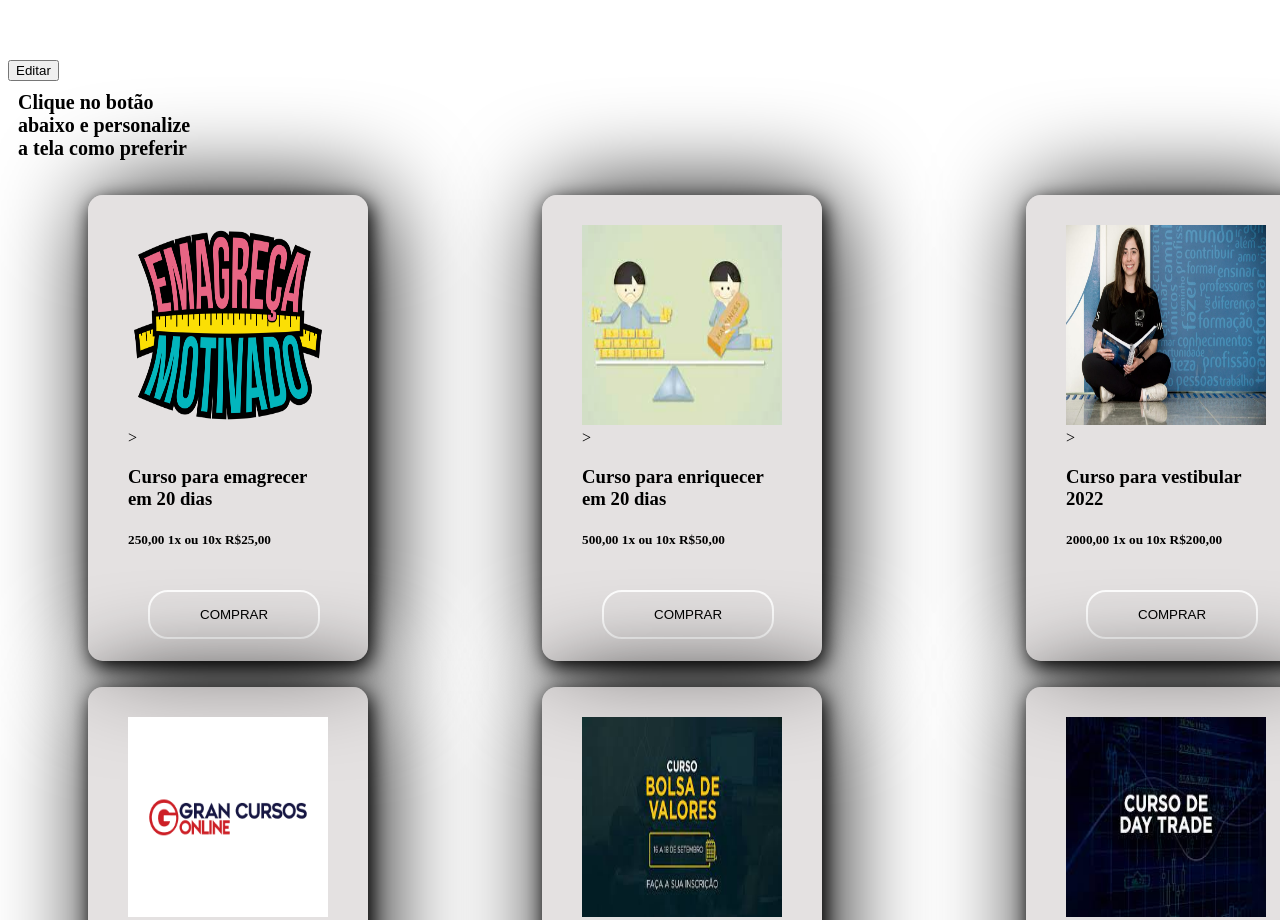
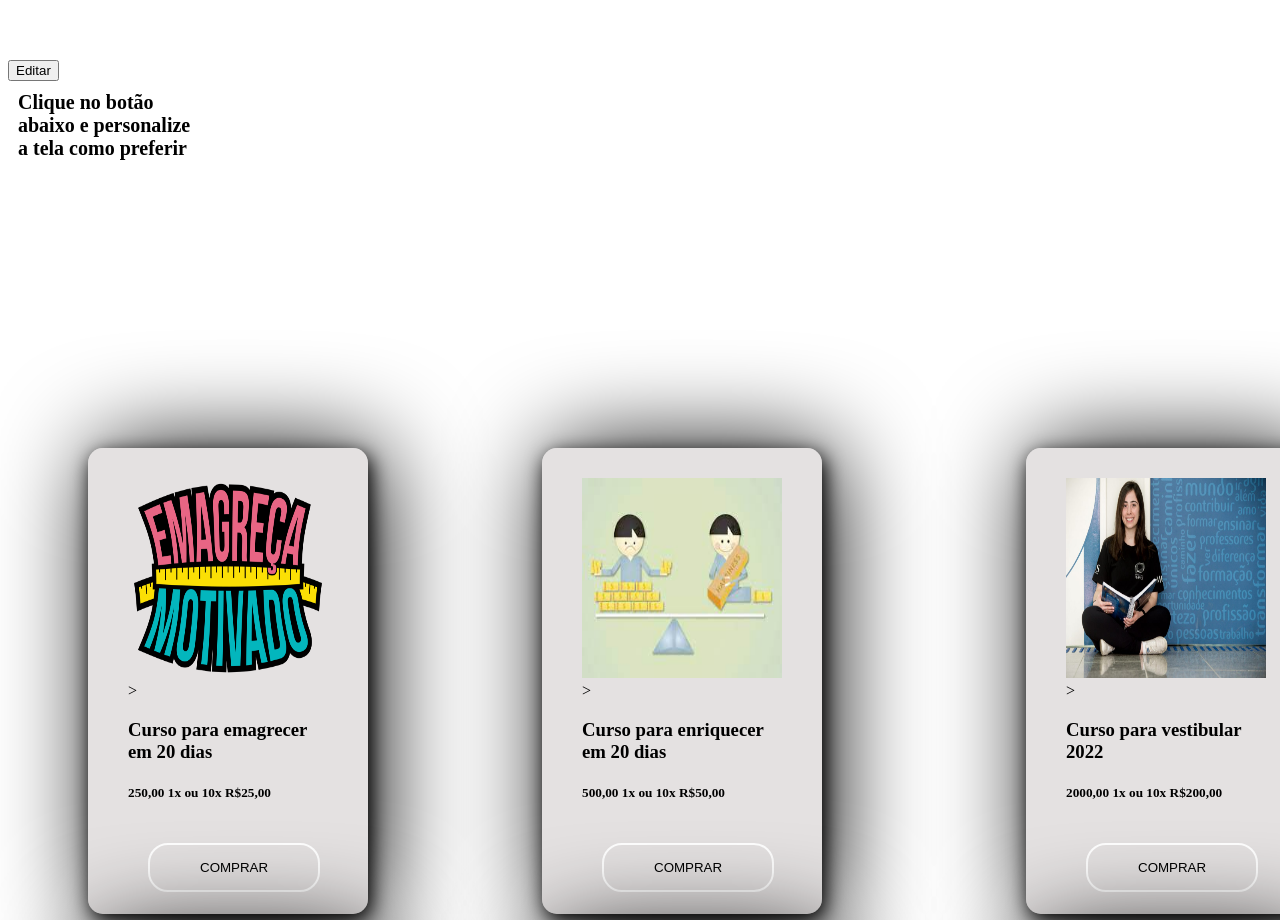
Before and after one commit to ViniciusValongo/projeto-web1, a plain HTML site: page telauser.html in a window 1280 px wide. Shown: the top 920 px of the page. Drawn offline with Linux system fonts and the light colour scheme.

Commit message:
Alterações

```diff
--- a/style2.css
+++ b/style2.css
@@ -3,7 +3,7 @@
     top:0px;
     left:0px;
     border: 1px solid #000;
-    background-color: #fff;
+    background-color: rgb(245, 16, 16);
     padding: 80px;
     border-radius: 5px;
     display: none;
@@ -35,7 +35,7 @@ h1{
     padding: 30px 40px;
     padding-bottom: 2px;
     transform: translateX(80px);
-    margin-top: 2%;
+    margin-top: 22%;
     display: inline-block;
 
 }
@@ -48,7 +48,7 @@ h1{
     padding: 30px 40px;
     padding-bottom: 2px;
     transform: translateX(250px);
-    margin-top: 2%;
+    margin-top: 22%;
     display: inline-block;
 
 }
@@ -61,7 +61,7 @@ h1{
     padding: 30px 40px;
     padding-bottom: 2px;
     transform: translateX(450px);
-    margin-top: 2%;
+    margin-top: 22%;
     display: inline-block;
 
 }
```
